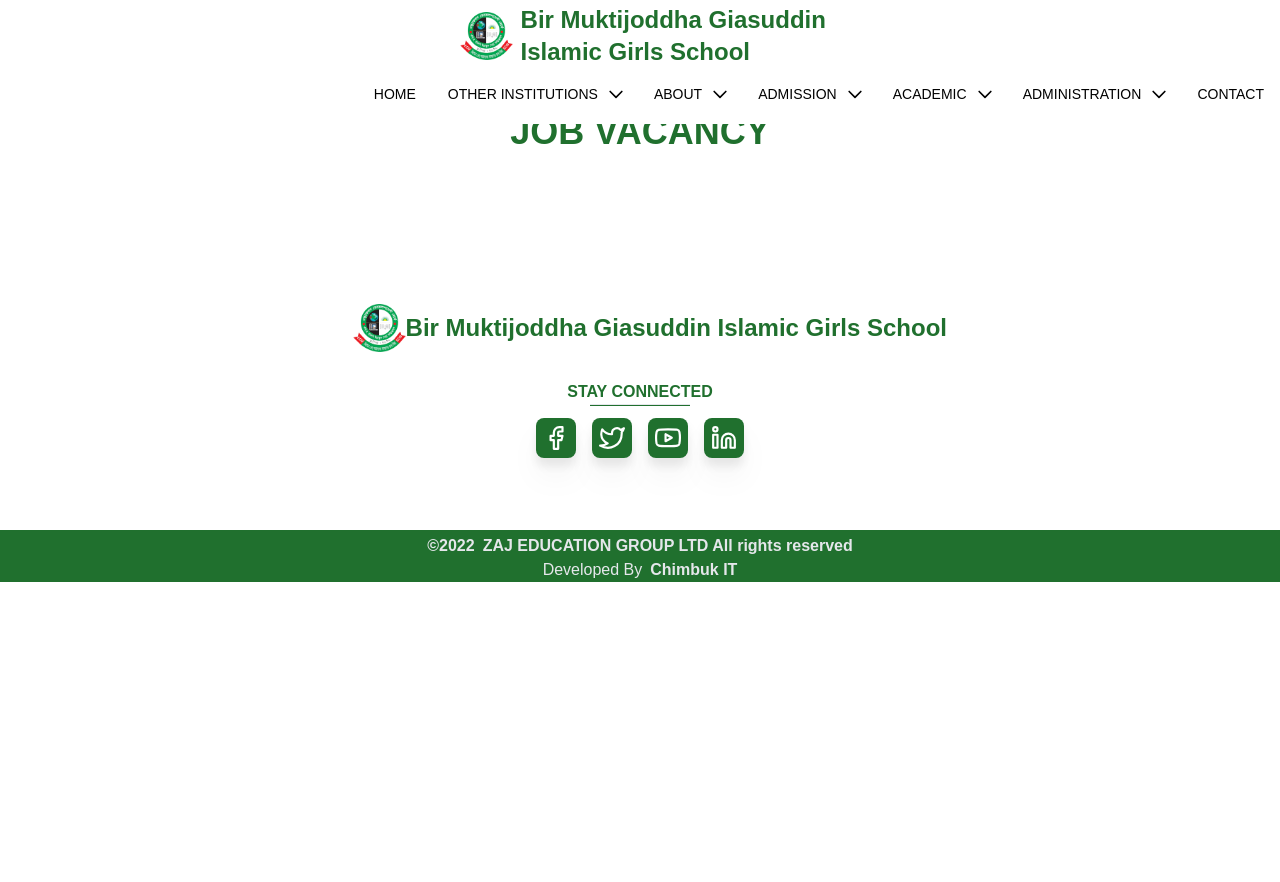
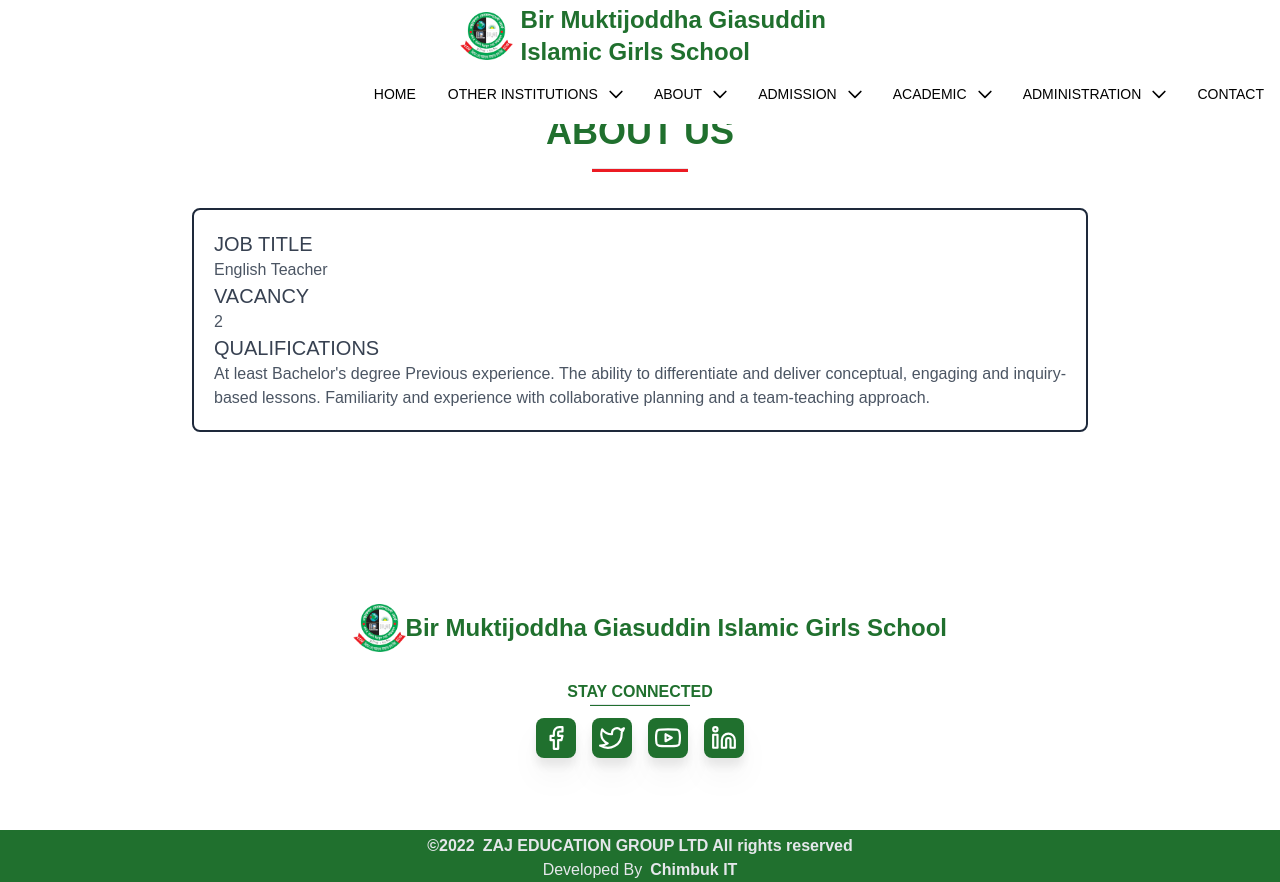
Before and after one commit to KaushikBaidya/school, a React (Create React App) app: page /job in a window 1280 px wide. Before the commit the page ends 800 px from the top, so only its background shows below. Built offline with nearby package versions, Linux system fonts and the light colour scheme.

Commit message:
Update Job.js

```diff
--- a/src/components/frontend/pages/Job.js
+++ b/src/components/frontend/pages/Job.js
@@ -2,90 +2,24 @@
 
 const Job = () => {
   return (
-    <div className="max-w-6xl px-10 lg:mx-auto py-28 ">
-      <h1 className="text-center text-4xl text-[#20702E] font-semibold uppercase">
-        Job Vacancy
+    <div className="max-w-6xl flex flex-col items-center gap-4 px-10 lg:mx-auto py-28 ">
+      <h1 className="text-center text-xl lg:text-4xl text-[#20702E] font-semibold uppercase">
+        About Us
       </h1>
-      {/* <div className="flex flex-col">
-        <div className="overflow-x-auto sm:-mx-6 lg:-mx-8">
-          <div className="py-4 inline-block min-w-full sm:px-6 lg:px-8">
-            <div className="overflow-hidden">
-              <table className="min-w-full text-center">
-                <thead className="border-b bg-gray-800">
-                  <tr>
-                    <th
-                      scope="col"
-                      className="text-sm font-medium text-white px-6 py-4"
-                    >
-                      SL
-                    </th>
-                    <th
-                      scope="col"
-                      className="text-sm font-medium text-white px-6 py-4"
-                    >
-                      Details
-                    </th>
-                    <th
-                      scope="col"
-                      className="text-sm font-medium text-white px-6 py-4"
-                    >
-                      Passed Students
-                    </th>
-                    <th
-                      scope="col"
-                      className="text-sm font-medium text-white px-6 py-4"
-                    >
-                      Percentage
-                    </th>
-                    <th
-                      scope="col"
-                      className="text-sm font-medium text-white px-6 py-4"
-                    >
-                      GPA 5
-                    </th>
-                  </tr>
-                </thead>
-                <tbody>
-                  <tr className="bg-white border-b">
-                    <td className="px-6 py-4 whitespace-nowrap text-sm font-medium text-gray-900">
-                      2021
-                    </td>
-                    <td className="text-sm text-gray-900 font-light px-6 py-4 whitespace-nowrap">
-                      95
-                    </td>
-                    <td className="text-sm text-gray-900 font-light px-6 py-4 whitespace-nowrap">
-                      85
-                    </td>
-                    <td className="text-sm text-gray-900 font-light px-6 py-4 whitespace-nowrap">
-                      90%
-                    </td>
-                    <td className="text-sm text-gray-900 font-light px-6 py-4 whitespace-nowrap">
-                      35
-                    </td>
-                  </tr>
-                  <tr className="bg-white border-b">
-                    <td className="px-6 py-4 whitespace-nowrap text-sm font-medium text-gray-900">
-                      2022
-                    </td>
-                    <td className="text-sm text-gray-900 font-light px-6 py-4 whitespace-nowrap">
-                      80
-                    </td>
-                    <td className="text-sm text-gray-900 font-light px-6 py-4 whitespace-nowrap">
-                      80
-                    </td>
-                    <td className="text-sm text-gray-900 font-light px-6 py-4 whitespace-nowrap">
-                      100%
-                    </td>
-                    <td className="text-sm text-gray-900 font-light px-6 py-4 whitespace-nowrap">
-                      48
-                    </td>
-                  </tr>
-                </tbody>
-              </table>
-            </div>
-          </div>
-        </div>
-      </div> */}
+      <hr className="w-24 h-1 bg-[#EC1B23]" />
+      <div className="max-w-4xl mx-auto p-5 text-left border-2 border-slate-800 rounded-lg my-5">
+        <h3 className="text-xl uppercase text-gray-700">Job Title</h3>
+        <p className="text-base text-gray-600">English Teacher</p>
+        <h3 className="text-xl uppercase text-gray-700">Vacancy</h3>
+        <p className="text-base uppercase text-gray-600">2</p>
+        <h3 className="text-xl uppercase text-gray-700">Qualifications</h3>
+        <p className="text-base text-gray-600 text-justify">
+          At least Bachelor's degree Previous experience. The ability to
+          differentiate and deliver conceptual, engaging and inquiry-based
+          lessons. Familiarity and experience with collaborative planning and a
+          team-teaching approach.
+        </p>
+      </div>
     </div>
   );
 };
```
